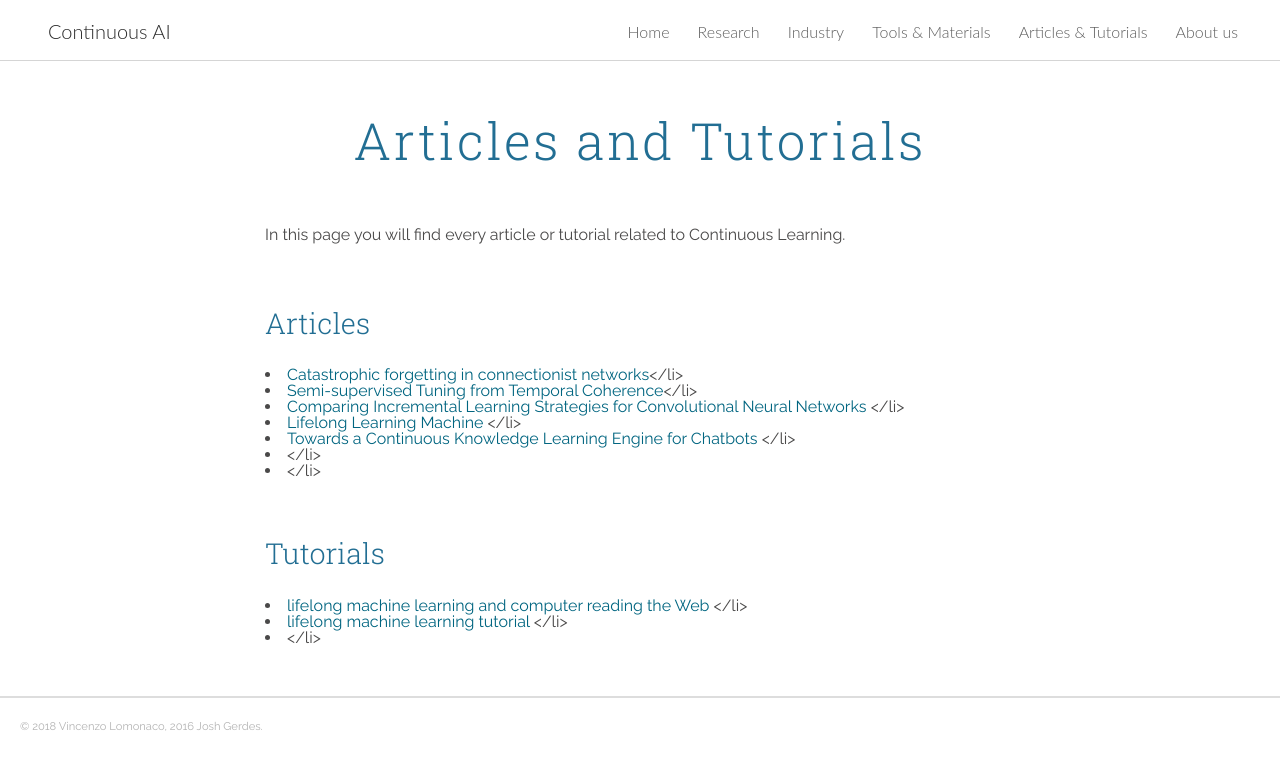
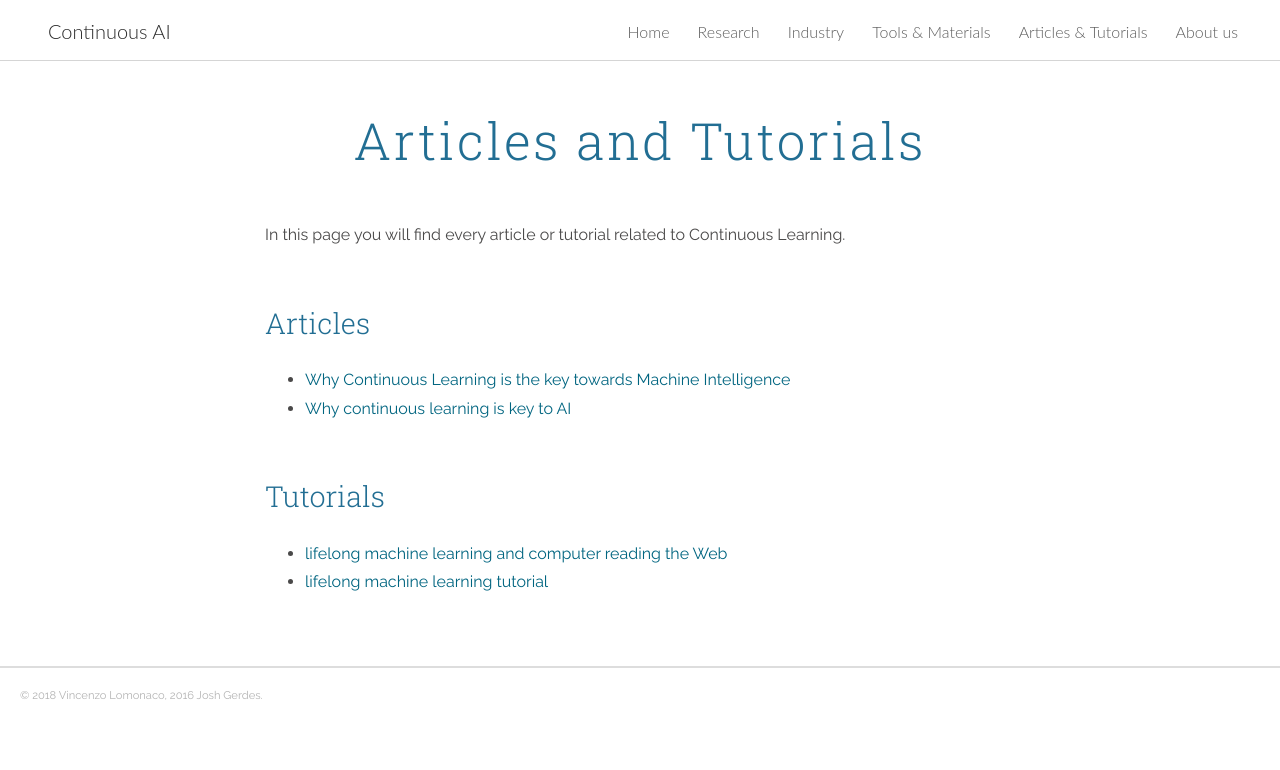
Before and after one commit to giparisi/website, a Jekyll site: the page built from articles_and_tutorials.md, in a window 1280 px wide. Shown: the top 770 px of the page. Built offline with Jekyll 4.4.1, drawn with Linux system fonts in a browser that asks for light colours; nearby versions of some CDN libraries.

Commit message:
added few links here and there

```diff
--- a/articles_and_tutorials.md
+++ b/articles_and_tutorials.md
@@ -6,15 +6,17 @@ In this page you will find every article or tutorial related to Continuous Learn
 
 <h3 id="summary" style="margin-bottom: 30px;">Articles</h3>
 
-<li><span><a href="http://www.sciencedirect.com/science/article/pii/S1364661399012942"> Catastrophic forgetting in connectionist networks</a></li>
-<li><span><a href="http://arxiv.org/abs/1511.03163"> Semi-supervised Tuning from Temporal Coherence</a></li>
-<li><span><a href="http://link.springer.com/chapter/10.1007/978-3-319-46182-3_15"> Comparing Incremental Learning Strategies for Convolutional Neural Networks</a> </li>
-<li><span><a href="https://www.cs.uic.edu/~liub/lifelong-machine-learning.html"> Lifelong Learning Machine</a> </li>
+- [Why Continuous Learning is the key towards Machine Intelligence][cont-learn]
+- [Why continuous learning is key to AI](https://www.oreilly.com/ideas/why-continuous-learning-is-key-to-ai)
+
+<!--<li><span><a href="https://www.cs.uic.edu/~liub/lifelong-machine-learning.html"> Lifelong Learning Machine</a> </li>
 <li><span><a href="https://arxiv.org/abs/1802.06024">Towards a Continuous Knowledge Learning Engine for Chatbots</a> </li>
 <li><span><a href=" ">  </a> </li>
-<li><span><a href=" ">  </a> </li>
+<li><span><a href=" ">  </a> </li>-->
 
 <h3 id="summary" style="margin-bottom: 30px;">Tutorials</h3>
-<li><span><a href="http://www.cs.uic.edu/~liub/Lifelong-Machine-Learning-Tutorial-KDD-2016.pdf"> lifelong machine learning and computer reading the Web</a> </li>
-<li><span><a href="http://www.cs.uic.edu/~liub/IJCAI15-tutorial.html"> lifelong machine learning tutorial</a> </li>
-<li><span><a href=" ">  </a> </li>
+- [lifelong machine learning and computer reading the Web](http://www.cs.uic.edu/~liub/Lifelong-Machine-Learning-Tutorial-KDD-2016.pdf)
+- [lifelong machine learning tutorial](http://www.cs.uic.edu/~liub/IJCAI15-tutorial.html)
+
+
+[cont-learn]: https://medium.com/@vlomonaco/why-continuous-learning-is-the-key-towards-machine-intelligence-1851cb57c308
```
Also changed, not shown: about_us.md (+7 -6 lines), industry.md (+1 -1 lines), research.md (+0 -2 lines), tools_and_materials.md (+9 -7 lines), README.md, 6 other files.
